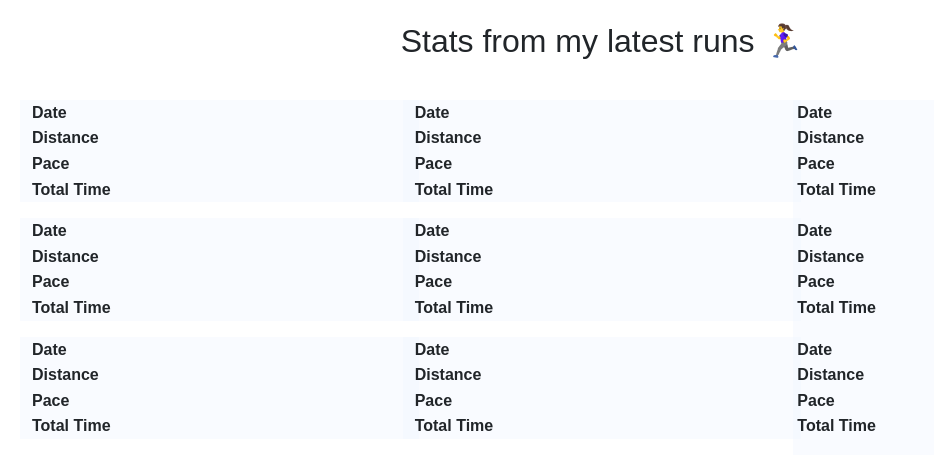
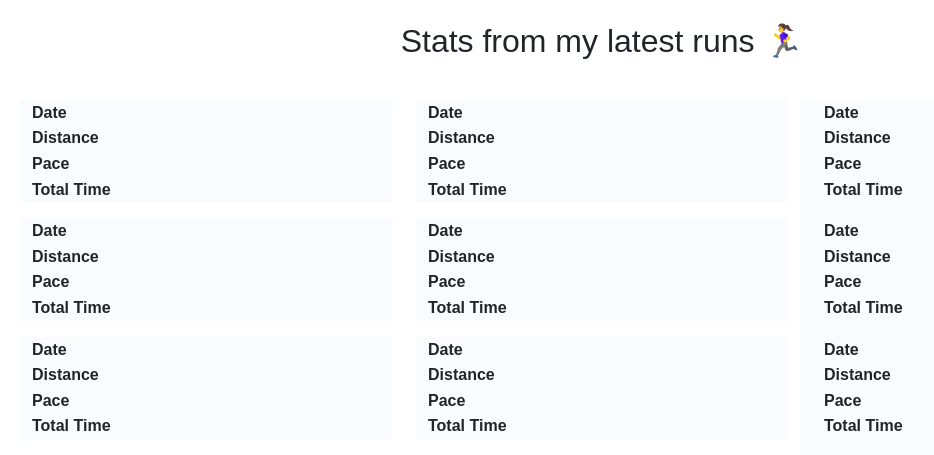
Before and after one commit to angiefranco/angieruns, a Flask app: template templates/home.html in a window 1280 px wide. Shown: the part 895-1350 px from the top of the page, without its empty margins (38-972 px from the left). Run offline with Flask 3, Linux system fonts and the light colour scheme; the template is opened without the code that fills it, so the values that code supplies are empty.

Commit message:
fix gutters

```diff
--- a/templates/home.html
+++ b/templates/home.html
@@ -65,7 +65,7 @@
             <div class="row">
                 <p class="h2">Stats from my latest runs 🏃‍♀️</p>
             </div>
-            <div class="row g-2">
+            <div class="row g-5">
                 <div class="col">
                     <dl class="row" style="background-color: rgba(236, 242, 255, .3);">
                         <dt class="col-sm-4">Date</dt>
@@ -103,7 +103,7 @@
                     </dl>
                 </div>
             </div>
-            <div class="row g-2">
+            <div class="row g-5">
                 <div class="col">
                     <dl class="row" style="background-color: rgba(236, 242, 255, .3);">
                         <dt class="col-sm-4">Date</dt>
@@ -141,7 +141,7 @@
                     </dl>
                 </div>
             </div>
-            <div class="row g-2">
+            <div class="row g-5">
                 <div class="col">
                     <dl class="row" style="background-color: rgba(236, 242, 255, .3);">
                         <dt class="col-sm-4">Date</dt>
```
